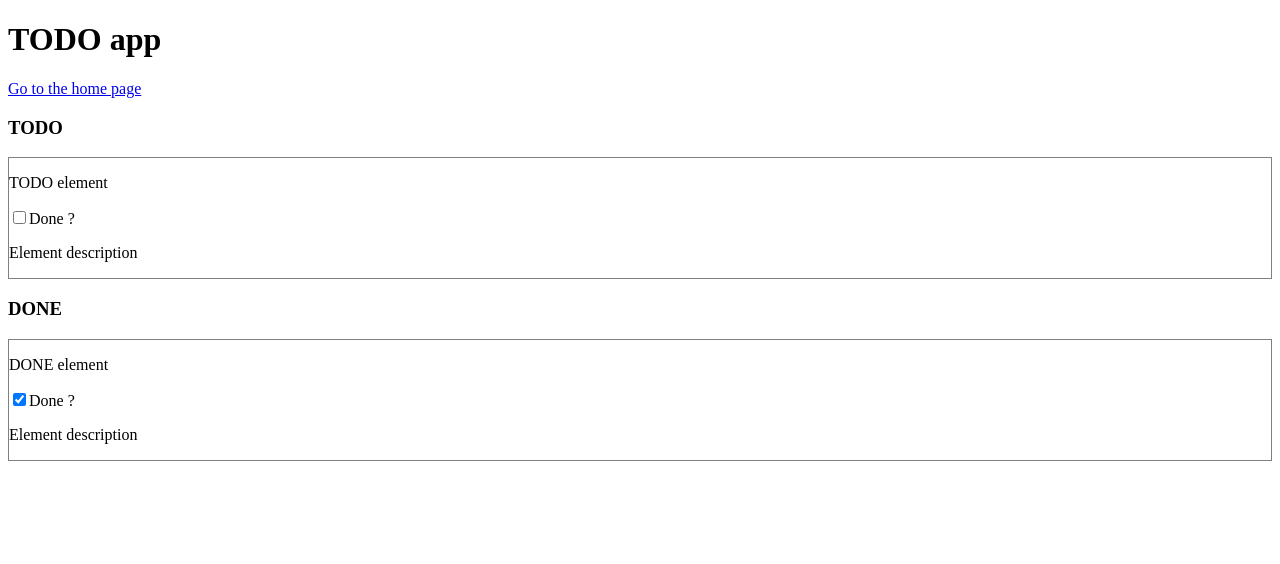
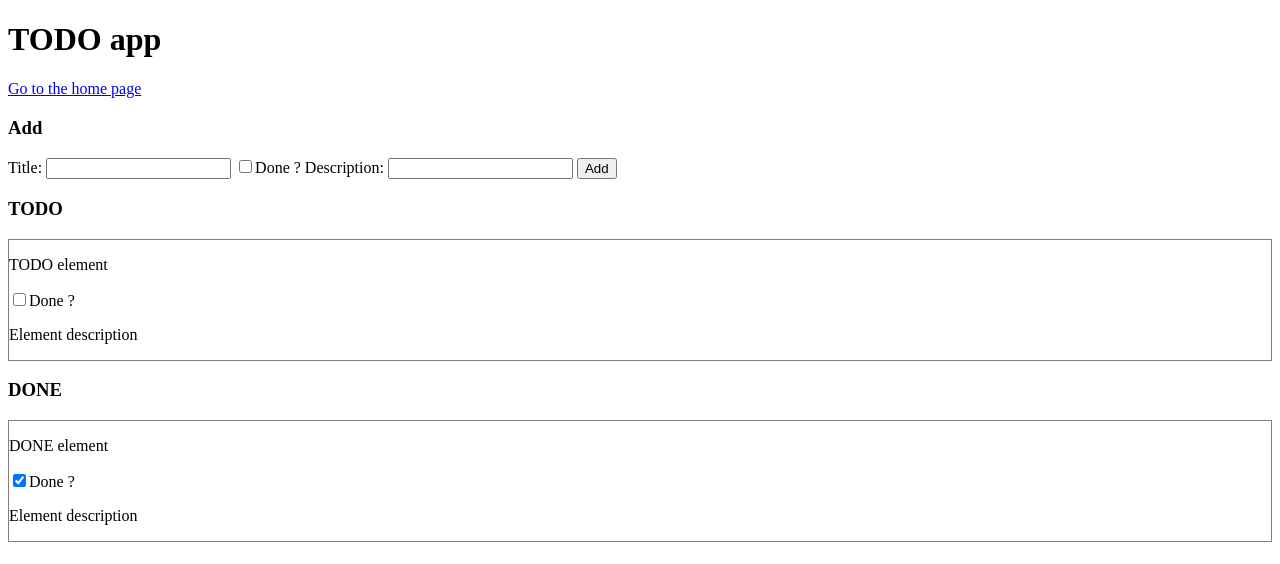
Before and after one commit to antonin-suzor/todo, a SvelteKit app in the folder todo-app/: page /app in a window 1280 px wide. Shown: the top 564 px of the page. Built offline with nearby package versions, Linux system fonts and the light colour scheme.

Commit message:
Add form to create new TODO elements

```diff
--- a/todo-app/src/routes/app/+page.svelte
+++ b/todo-app/src/routes/app/+page.svelte
@@ -17,6 +17,21 @@
         }
     ]);
 
+    let addTitle = $state('');
+    let addDone = $state(false);
+    let addDescription = $state('');
+    function addElement() {
+        elements.push({
+            id: Date.now(),
+            title: addTitle,
+            done: addDone,
+            description: addDescription,
+        });
+        addTitle = '';
+        addDone = false;
+        addDescription = '';
+    }
+
     function updateElementData(elementData: TODOElementData) {
         let i = elements.findIndex(e => e.id === elementData.id);
         elements[i] = elementData;
@@ -25,6 +40,14 @@
 
 <h1>TODO app</h1>
 <a href="/">Go to the home page</a>
+
+<h3>Add</h3>
+<form onsubmit={addElement}>
+    <label>Title: <input type="text" bind:value={addTitle}></label>
+    <label><input type="checkbox" bind:checked={addDone}>Done ?</label>
+    <label>Description: <input type="text" bind:value={addDescription}></label>
+    <input type="submit" value="Add">
+</form>
 
 <h3>TODO</h3>
 {#each elements.filter(e => !e.done) as elem (elem.id)}
```
